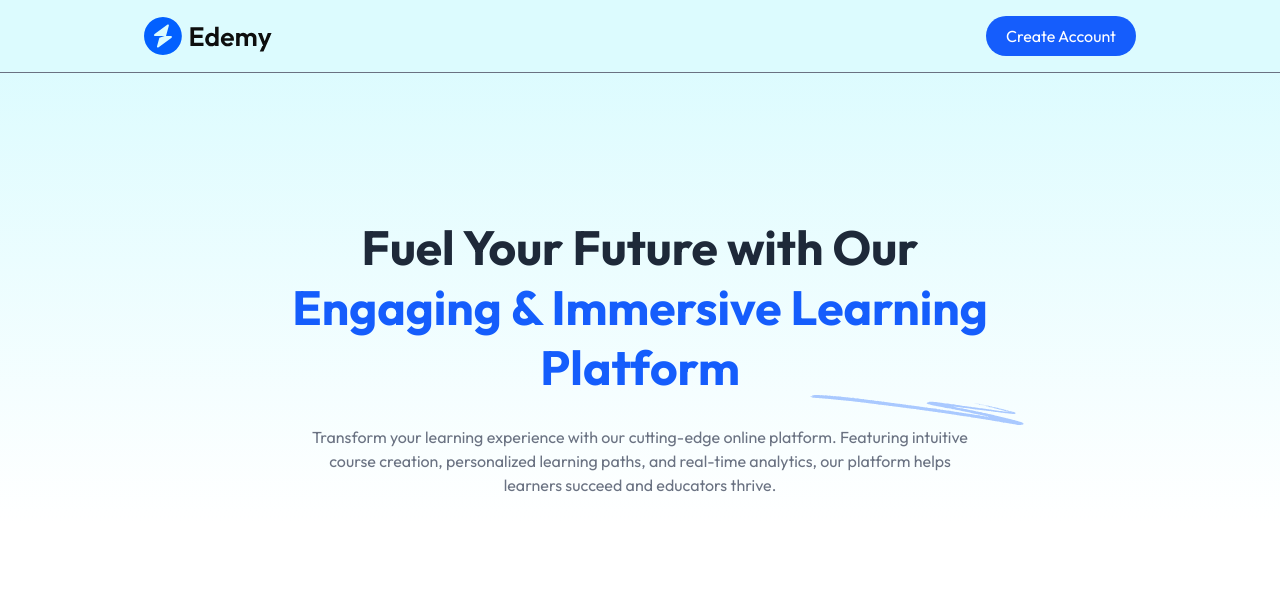
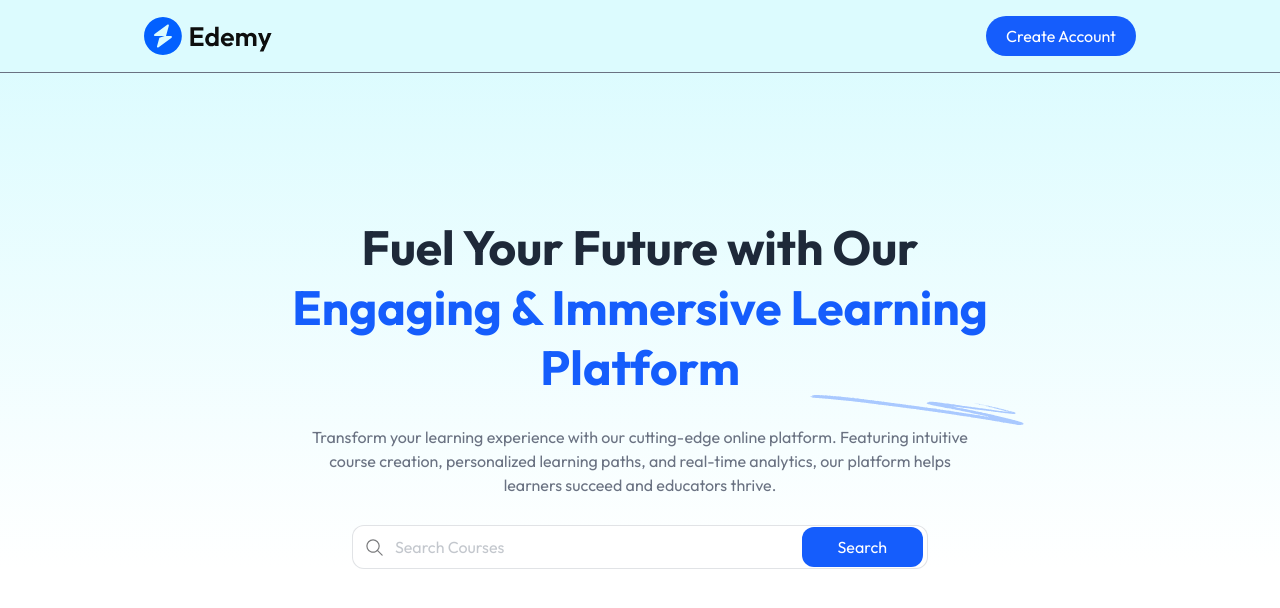
Before and after one commit to Vani-Kumari/LMS, a React (Vite) app in the folder client/: page / in a window 1280 px wide. Shown: the top 608 px of the page. Built offline with nearby package versions, Linux system fonts and the light colour scheme; no server answers.

Commit message:
Searchbar

```diff
--- a/client/src/components/students/Hero.jsx
+++ b/client/src/components/students/Hero.jsx
@@ -1,5 +1,6 @@
 import React from 'react'
 import { assets } from '../../assets/assets'
+import SearchBar from './SearchBar'
 
 const Hero = () => {
   return (
@@ -12,7 +13,7 @@ const Hero = () => {
 
       <p className='md:hidden text-gray-500 max-w-sm mx-auto'>Transform learning with our cutting-edge platform, offering personalized paths and real-time analytics.</p>
 
-
+      <SearchBar/>
     </div>
   )
 }
--- a/client/src/components/students/SearchBar.jsx
+++ b/client/src/components/students/SearchBar.jsx
@@ -1,8 +1,25 @@
-import React from 'react'
+import React, { useState } from 'react'
+import { assets } from '../../assets/assets'
+import { useNavigate } from 'react-router-dom'
 
-const SearchBar = () => {
+const SearchBar = ({data}) => {
+
+  const navigate= useNavigate();
+  const [input, setInput]= useState(data? data: '');
+  const onSearchHandler=(e)=>{
+    e.preventDefault()
+    navigate('/course-list/'+ input);
+  }
+
   return (
-    <div>SearchBar</div>
+
+      <form onSubmit={onSearchHandler} className='max-w-xl w-full md:h-11 h-9 flex items-center bg-white border border-gray-500/20 rounded-xl'>
+        <img src={assets.search_icon} alt="search-icon" className='md:w-auto w-10 px-3'/>
+        <input onChange= {e =>setInput(e.target.value)} value={input}
+        type="text" placeholder='Search Courses' className='w-full h-full outline-none text-gray-500/80'/>
+        <button type='submit' className='bg-blue-600 rounded-xl text-white md:px-9 px-5 md:py-2 py-1 mx-1 cursor-pointer'> Search</button>
+      </form>
+
   )
 }
 
```
